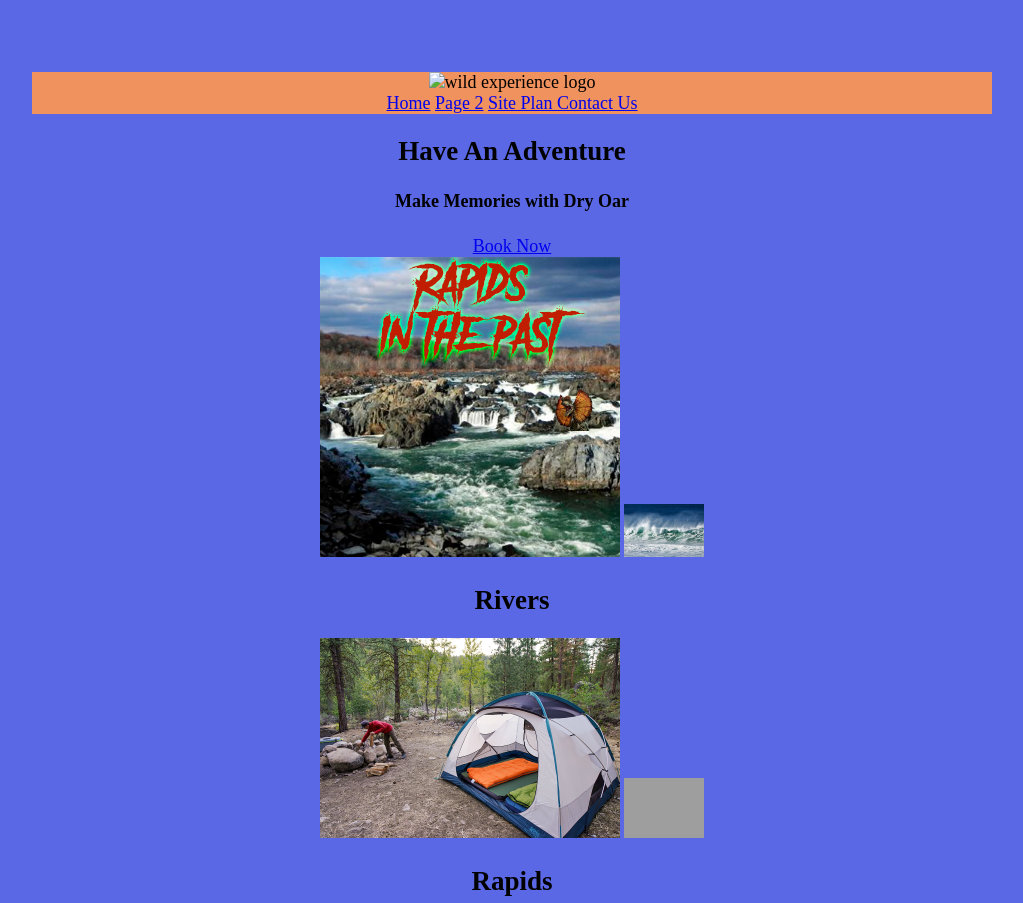
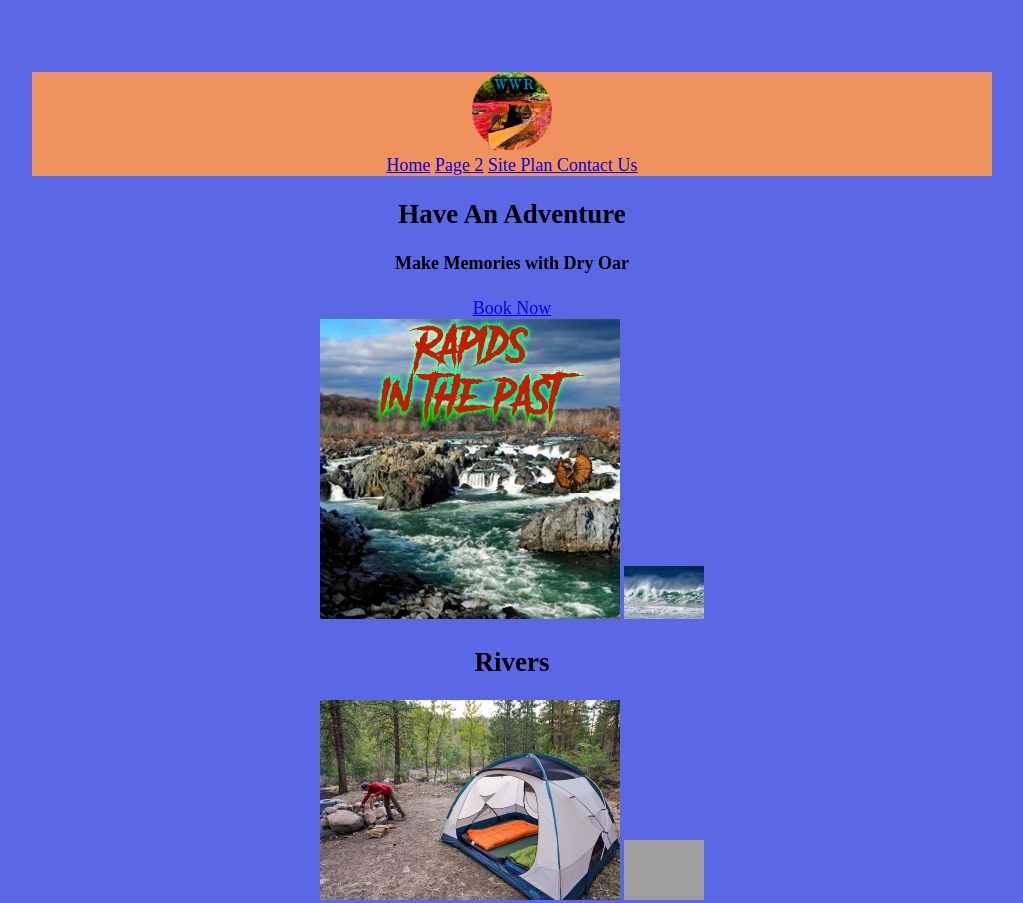
Before and after one commit to TacosDeCampechano/wd130, a plain HTML site: page wwr/index.html in a window 1280 px wide. Shown: the top 903 px of the page, without its empty margins (128-1151 px from the left). Drawn offline with Linux system fonts and the light colour scheme; grey boxes are pictures that could not be loaded.

Commit message:
site plan

```diff
--- a/wwr/index.html
+++ b/wwr/index.html
@@ -11,7 +11,7 @@
 <body>
 <header>
         <a id="logo_link" href="index.html"></a>
-        <img class= "logo" data-src="images/logo.png" width="100"  alt="wild experience logo">
+        <img class="logo" src="images/logo.png" alt="logo">
         <nav>
             <a href="index.html">Home</a>
             <a href="#">Page 2</a>
--- a/wwr/styles/style.css
+++ b/wwr/styles/style.css
@@ -1,3 +1,4 @@
+
 body {
     background-color: #5a68e6;
     max-width: 960px;
@@ -5,6 +6,10 @@ body {
   padding: 4em;
   font-size: 18px;
   text-align: center;
+}
+  div {
+    max-width: 1600px;
+
 }
 header {
     background-color: #F0925D;
@@ -18,3 +23,6 @@ footer {
 .icon {
     width: 80px;
 }
+.logo {
+    width: 80px;
+}
```
